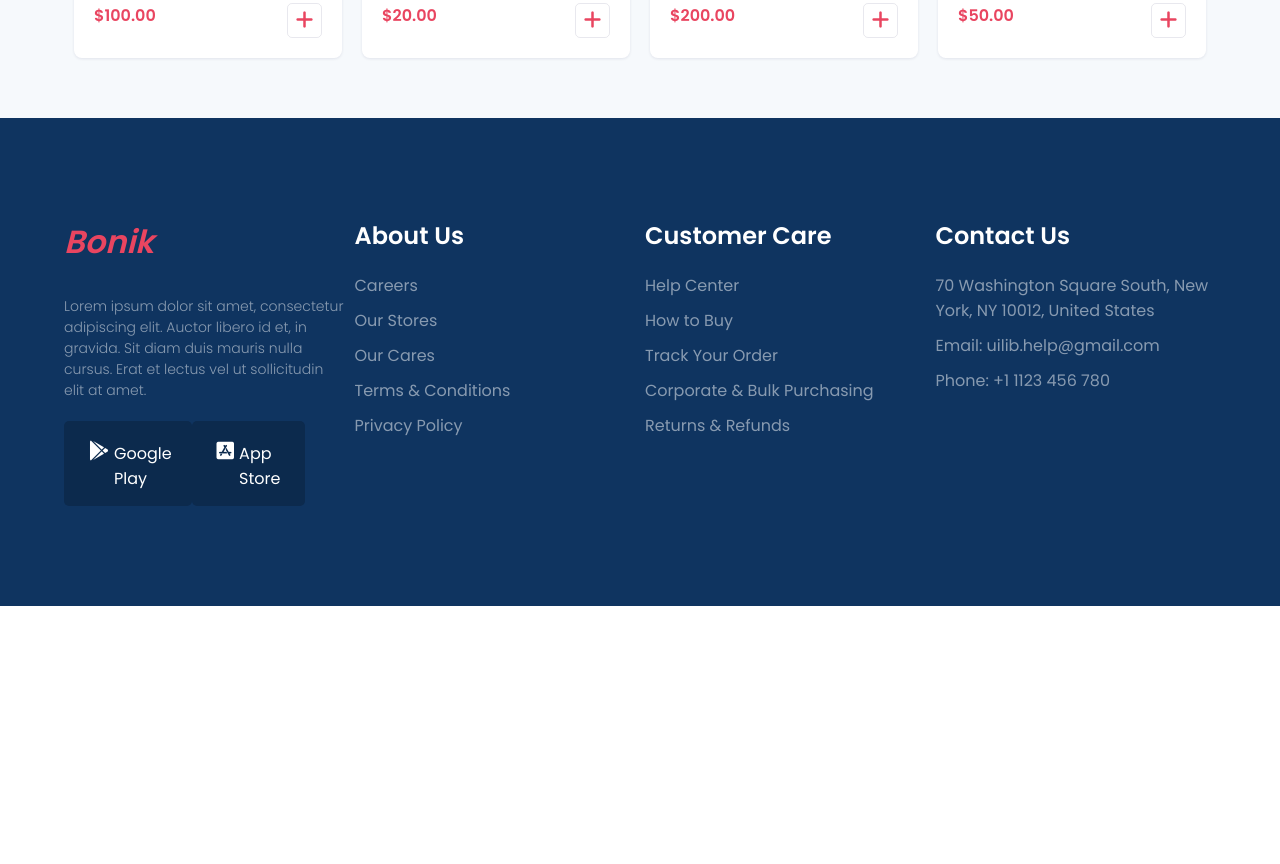
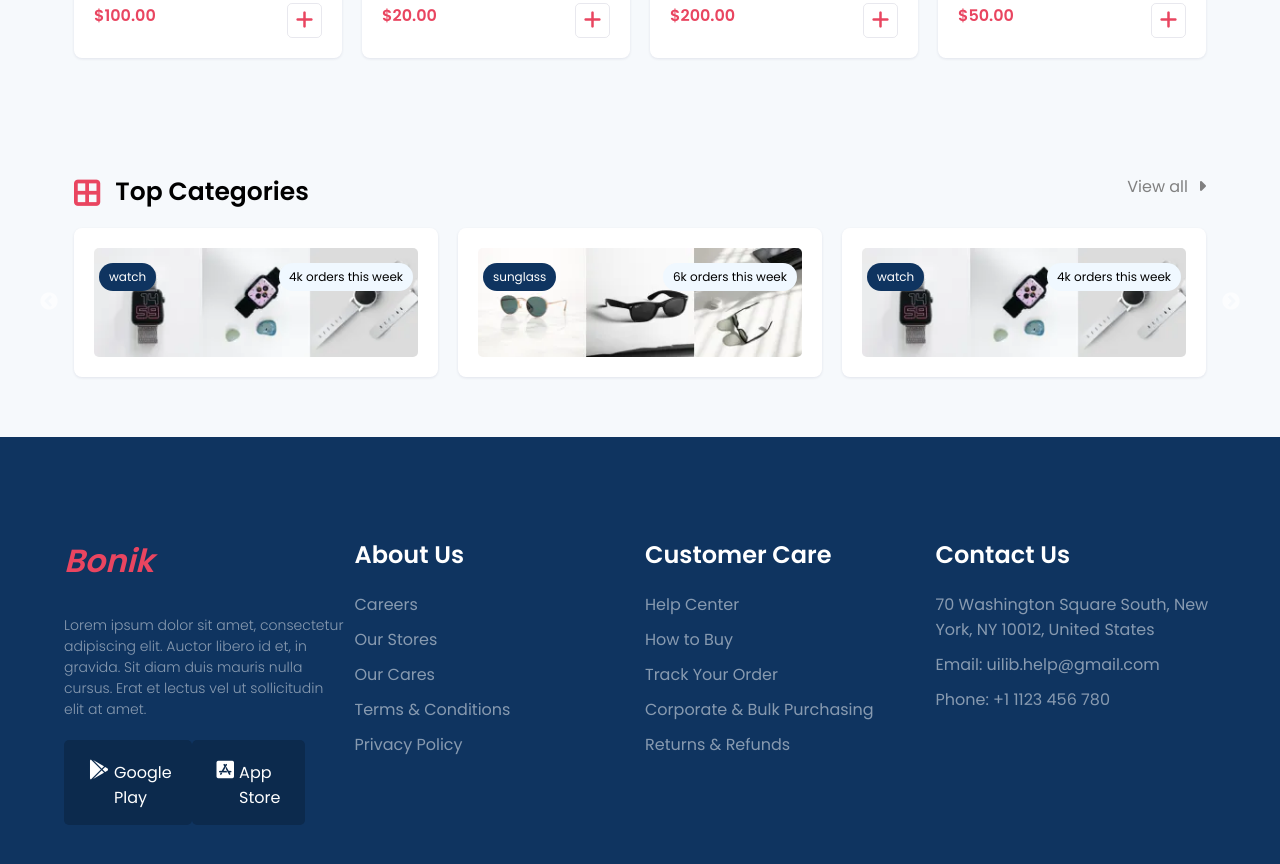
Before and after one commit to hiep1997xz/shopping-ecommer, a React (Create React App) app: page / in a window 1280 px wide. Shown: the part 1202-2066 px from the top of the page. Before the commit the page ends 1808 px from the top, so only its background shows below. Built offline with nearby package versions, Linux system fonts and the light colour scheme.

Commit message:
top-categories

```diff
--- /dev/null
+++ b/src/components/TopCategories/Tdata.js
@@ -0,0 +1,29 @@
+const Tdata = [
+  {
+    cover: "./images/top/category-1.png",
+    para: "headphone",
+    desc: "3k orders this week",
+  },
+  {
+    cover: "./images/top/category-2.png",
+    para: "watch",
+    desc: "4k orders this week",
+  },
+  {
+    cover: "./images/top/category-3.png",
+    para: "sunglass",
+    desc: "6k orders this week",
+  },
+  {
+    cover: "./images/top/category-2.png",
+    para: "watch",
+    desc: "4k orders this week",
+  },
+  {
+    cover: "./images/top/category-3.png",
+    para: "sunglass",
+    desc: "6k orders this week",
+  },
+]
+
+export default Tdata
--- /dev/null
+++ b/src/components/TopCategories/TopCart.jsx
@@ -0,0 +1,36 @@
+import React from 'react'
+import Slider from 'react-slick'
+import 'slick-carousel/slick/slick-theme.css'
+import 'slick-carousel/slick/slick.css'
+import Tdata from './Tdata'
+
+const TopCart = () => {
+  const settings = {
+    dots: false,
+    infinite: true,
+    slidesToShow: 3,
+    slidesToScroll: 1,
+    autoplay: true,
+  }
+  return (
+    <Slider {...settings}>
+      {Tdata.map((value, index) => {
+        return (
+          <>
+            <div className="box product" key={index}>
+              <div className="nametop d_flex">
+                <span className="tleft">{value.para}</span>
+                <span className="tright">{value.desc}</span>
+              </div>
+              <div className="img">
+                <img src={value.cover} alt="" />
+              </div>
+            </div>
+          </>
+        )
+      })}
+    </Slider>
+  )
+}
+
+export default TopCart
--- /dev/null
+++ b/src/components/TopCategories/TopCate.jsx
@@ -0,0 +1,27 @@
+import React from 'react'
+import TopCart from './TopCart'
+import "./styles.css"
+
+const TopCate = () => {
+  return (
+    <>
+      <section className="TopCate background">
+        <div className="container">
+          <div className="heading d_flex">
+            <div className="heading-left row  f_flex">
+              <i className="fa-solid fa-border-all"></i>
+              <h2>Top Categories</h2>
+            </div>
+            <div className="heading-right row ">
+              <span>View all</span>
+              <i className="fa-solid fa-caret-right"></i>
+            </div>
+          </div>
+          <TopCart />
+        </div>
+      </section>
+    </>
+  )
+}
+
+export default TopCate
--- /dev/null
+++ b/src/components/TopCategories/styles.css
@@ -0,0 +1,31 @@
+.TopCate {
+  position: relative;
+}
+.TopCate img {
+  width: 100%;
+  height: 100%;
+  border-radius: 5px;
+}
+.TopCate .nametop {
+  position: relative;
+  width: 100%;
+}
+.TopCate .nametop span {
+  background: #0f3460;
+  color: #fff;
+  font-size: 12px;
+  padding: 5px 10px;
+  border-radius: 50px;
+  margin: 5px;
+  position: absolute;
+  top: 10px;
+}
+.TopCate .nametop .tleft {
+  left: 0;
+}
+.TopCate .nametop .tright {
+  background-color: aliceblue;
+  color: black;
+  position: absolute;
+  right: 0;
+}
--- a/src/pages/Pages.jsx
+++ b/src/pages/Pages.jsx
@@ -1,6 +1,7 @@
 import React from 'react'
 import Home from '../components/MainPage/Home'
 import FlashDeals from "../components/flashDeals/FlashDeals"
+import TopCate from '../components/TopCategories/TopCate'
 
 
 const Pages = ({productItems, addToCart, shopItems, CartItem}) => {
@@ -8,6 +9,7 @@ const Pages = ({productItems, addToCart, shopItems, CartItem}) => {
     <>
       <Home CartItem={CartItem}/>
       <FlashDeals productItems={productItems} addToCart={addToCart} />
+      <TopCate />
     </>
   )
 }
```
